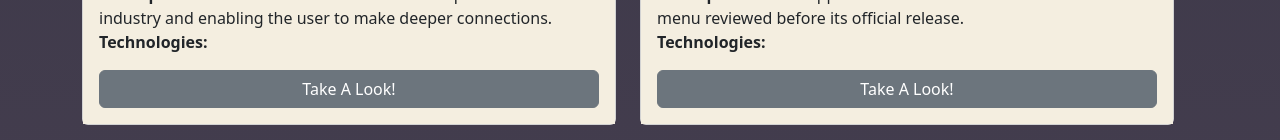
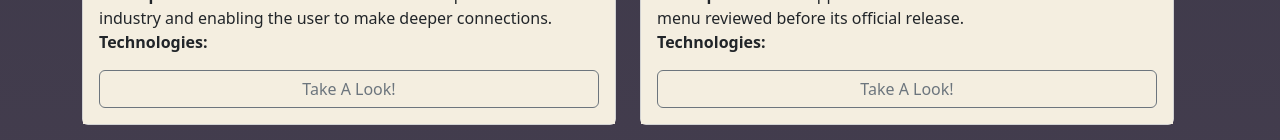
Before and after one commit to joshua-wade7/React-Portfolio, a React (Create React App) app: page /projectsupdated in a window 1280 px wide. Shown: the part 660-800 px from the top of the page. Built offline with nearby package versions, Linux system fonts and the light colour scheme.

Commit message:
updated color of button on ProjectsUpdate.js.

```diff
--- a/src/components/Section/ProjectsUpdated.js
+++ b/src/components/Section/ProjectsUpdated.js
@@ -57,7 +57,10 @@ function ProjectsTest() {
                           {technologies}
                         </Card.Text>
                         <Link to={repo} target="_blank" rel="noreferrer">
-                          <Button variant="secondary" className="col-12">
+                          <Button
+                            variant="outline-secondary"
+                            className="col-12"
+                          >
                             Take A Look!
                           </Button>{" "}
                         </Link>
```
